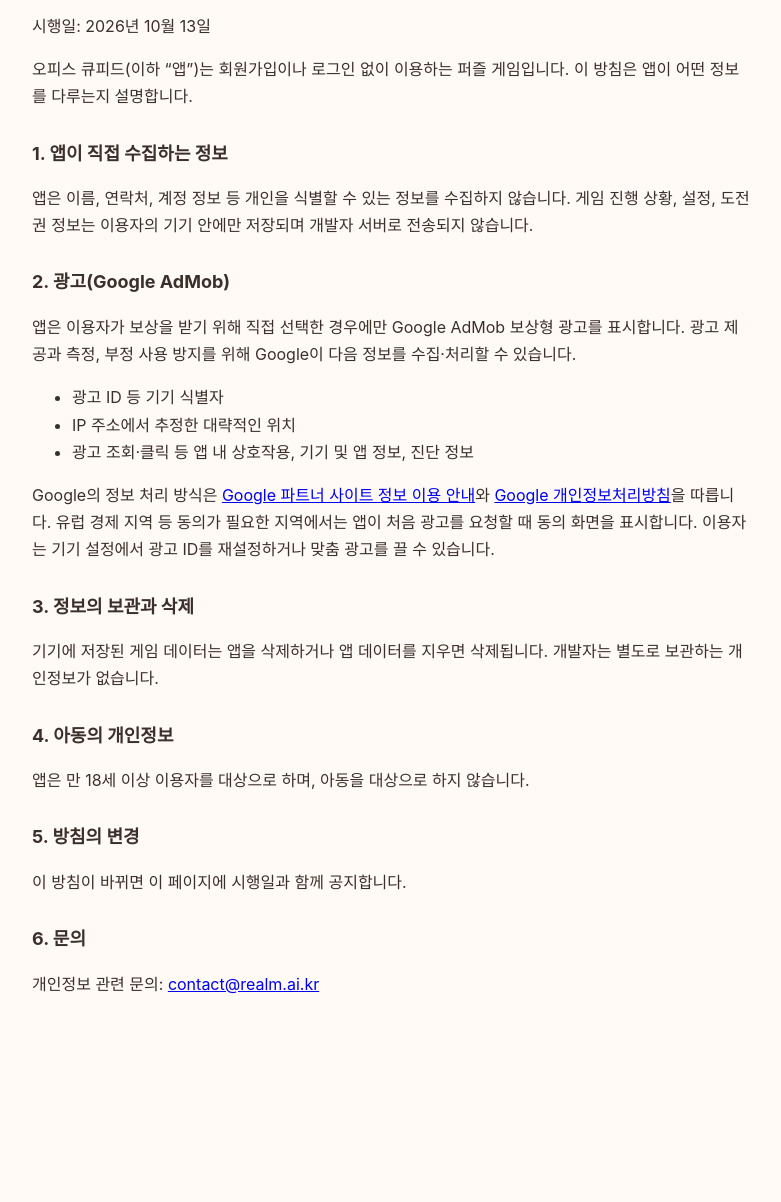
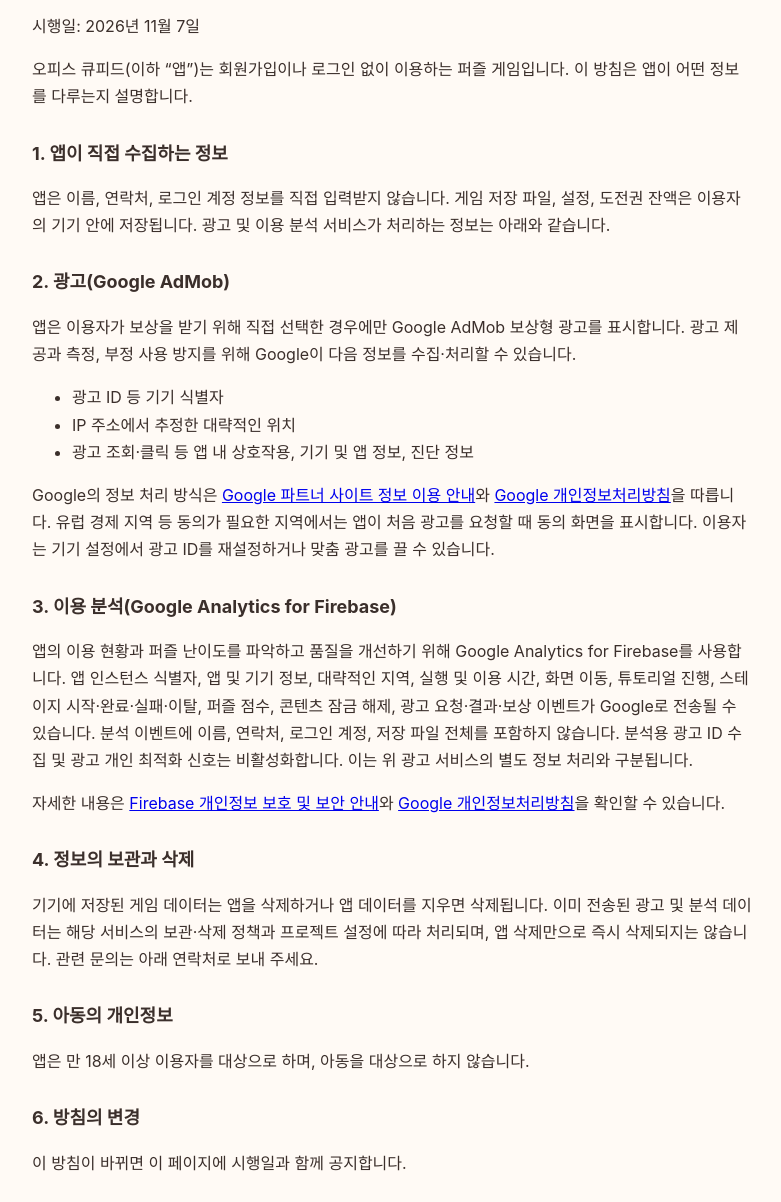
Before and after one commit to LikePebble/office-cupid-policy, a plain HTML site: page index.html in a window 1280 px wide. Shown: the part 84-1286 px from the top of the page, without its empty margins (248-1029 px from the left). Before the commit the page ends 1122 px from the top, so only its background shows below. Drawn offline with Linux system fonts and the light colour scheme.

Commit message:
Update privacy policy for Firebase Analytics

```diff
--- a/index.html
+++ b/index.html
@@ -8,11 +8,11 @@
 </head>
 <body>
 <h1>오피스 큐피드 개인정보처리방침</h1>
-<p>시행일: 2026년 10월 13일</p>
+<p>시행일: 2026년 11월 7일</p>
 <p>오피스 큐피드(이하 “앱”)는 회원가입이나 로그인 없이 이용하는 퍼즐 게임입니다. 이 방침은 앱이 어떤 정보를 다루는지 설명합니다.</p>
 
 <h2>1. 앱이 직접 수집하는 정보</h2>
-<p>앱은 이름, 연락처, 계정 정보 등 개인을 식별할 수 있는 정보를 수집하지 않습니다. 게임 진행 상황, 설정, 도전권 정보는 이용자의 기기 안에만 저장되며 개발자 서버로 전송되지 않습니다.</p>
+<p>앱은 이름, 연락처, 로그인 계정 정보를 직접 입력받지 않습니다. 게임 저장 파일, 설정, 도전권 잔액은 이용자의 기기 안에 저장됩니다. 광고 및 이용 분석 서비스가 처리하는 정보는 아래와 같습니다.</p>
 
 <h2>2. 광고(Google AdMob)</h2>
 <p>앱은 이용자가 보상을 받기 위해 직접 선택한 경우에만 Google AdMob 보상형 광고를 표시합니다. 광고 제공과 측정, 부정 사용 방지를 위해 Google이 다음 정보를 수집·처리할 수 있습니다.</p>
@@ -23,16 +23,20 @@
 </ul>
 <p>Google의 정보 처리 방식은 <a href="https://policies.google.com/technologies/partner-sites">Google 파트너 사이트 정보 이용 안내</a>와 <a href="https://policies.google.com/privacy">Google 개인정보처리방침</a>을 따릅니다. 유럽 경제 지역 등 동의가 필요한 지역에서는 앱이 처음 광고를 요청할 때 동의 화면을 표시합니다. 이용자는 기기 설정에서 광고 ID를 재설정하거나 맞춤 광고를 끌 수 있습니다.</p>
 
-<h2>3. 정보의 보관과 삭제</h2>
-<p>기기에 저장된 게임 데이터는 앱을 삭제하거나 앱 데이터를 지우면 삭제됩니다. 개발자는 별도로 보관하는 개인정보가 없습니다.</p>
+<h2>3. 이용 분석(Google Analytics for Firebase)</h2>
+<p>앱의 이용 현황과 퍼즐 난이도를 파악하고 품질을 개선하기 위해 Google Analytics for Firebase를 사용합니다. 앱 인스턴스 식별자, 앱 및 기기 정보, 대략적인 지역, 실행 및 이용 시간, 화면 이동, 튜토리얼 진행, 스테이지 시작·완료·실패·이탈, 퍼즐 점수, 콘텐츠 잠금 해제, 광고 요청·결과·보상 이벤트가 Google로 전송될 수 있습니다. 분석 이벤트에 이름, 연락처, 로그인 계정, 저장 파일 전체를 포함하지 않습니다. 분석용 광고 ID 수집 및 광고 개인 최적화 신호는 비활성화합니다. 이는 위 광고 서비스의 별도 정보 처리와 구분됩니다.</p>
+<p>자세한 내용은 <a href="https://firebase.google.com/support/privacy">Firebase 개인정보 보호 및 보안 안내</a>와 <a href="https://policies.google.com/privacy">Google 개인정보처리방침</a>을 확인할 수 있습니다.</p>
 
-<h2>4. 아동의 개인정보</h2>
+<h2>4. 정보의 보관과 삭제</h2>
+<p>기기에 저장된 게임 데이터는 앱을 삭제하거나 앱 데이터를 지우면 삭제됩니다. 이미 전송된 광고 및 분석 데이터는 해당 서비스의 보관·삭제 정책과 프로젝트 설정에 따라 처리되며, 앱 삭제만으로 즉시 삭제되지는 않습니다. 관련 문의는 아래 연락처로 보내 주세요.</p>
+
+<h2>5. 아동의 개인정보</h2>
 <p>앱은 만 18세 이상 이용자를 대상으로 하며, 아동을 대상으로 하지 않습니다.</p>
 
-<h2>5. 방침의 변경</h2>
+<h2>6. 방침의 변경</h2>
 <p>이 방침이 바뀌면 이 페이지에 시행일과 함께 공지합니다.</p>
 
-<h2>6. 문의</h2>
+<h2>7. 문의</h2>
 <p>개인정보 관련 문의: <a id="contact" href="mailto:contact@realm.ai.kr">contact@realm.ai.kr</a></p>
 </body>
 </html>
```
